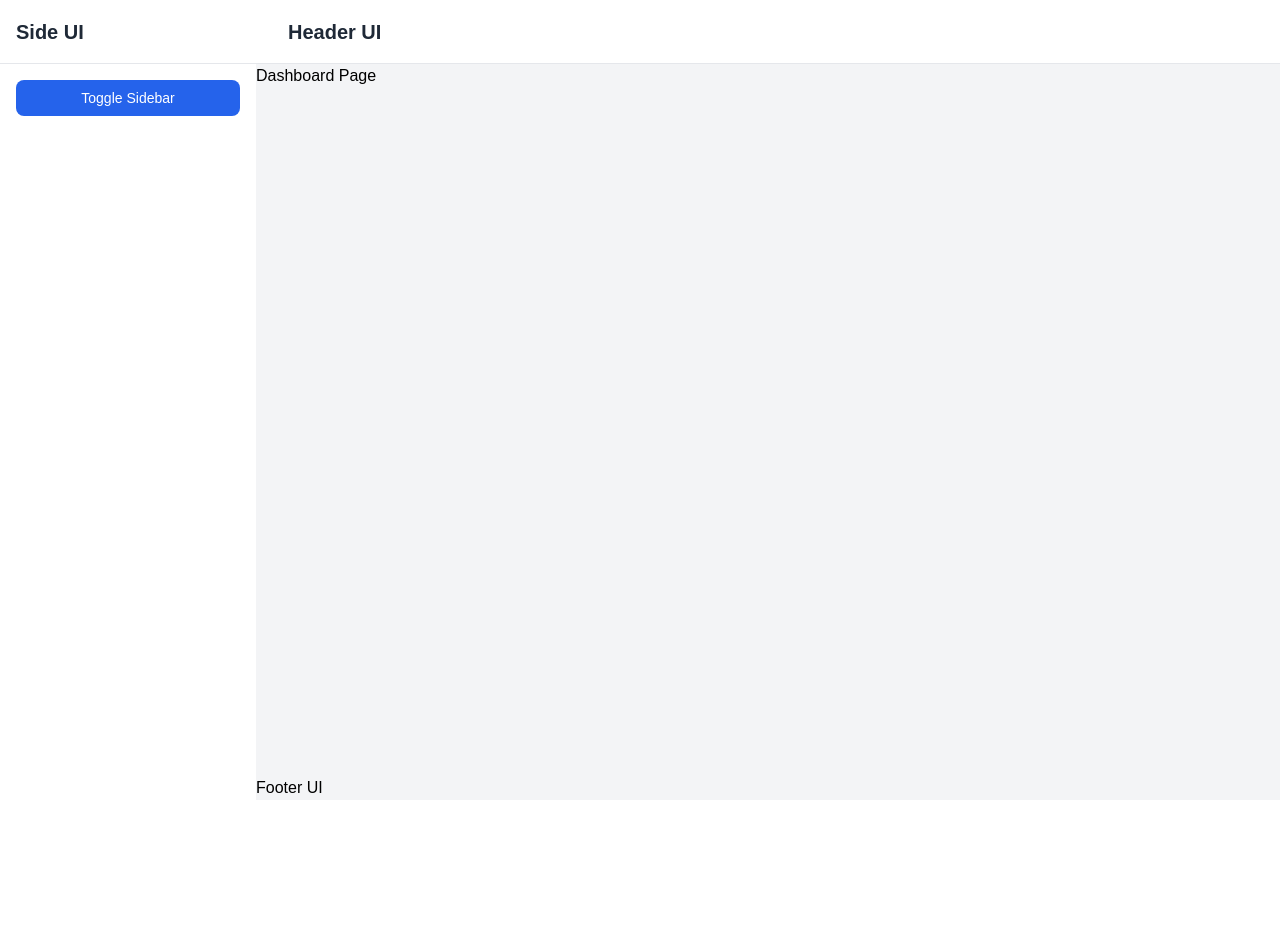
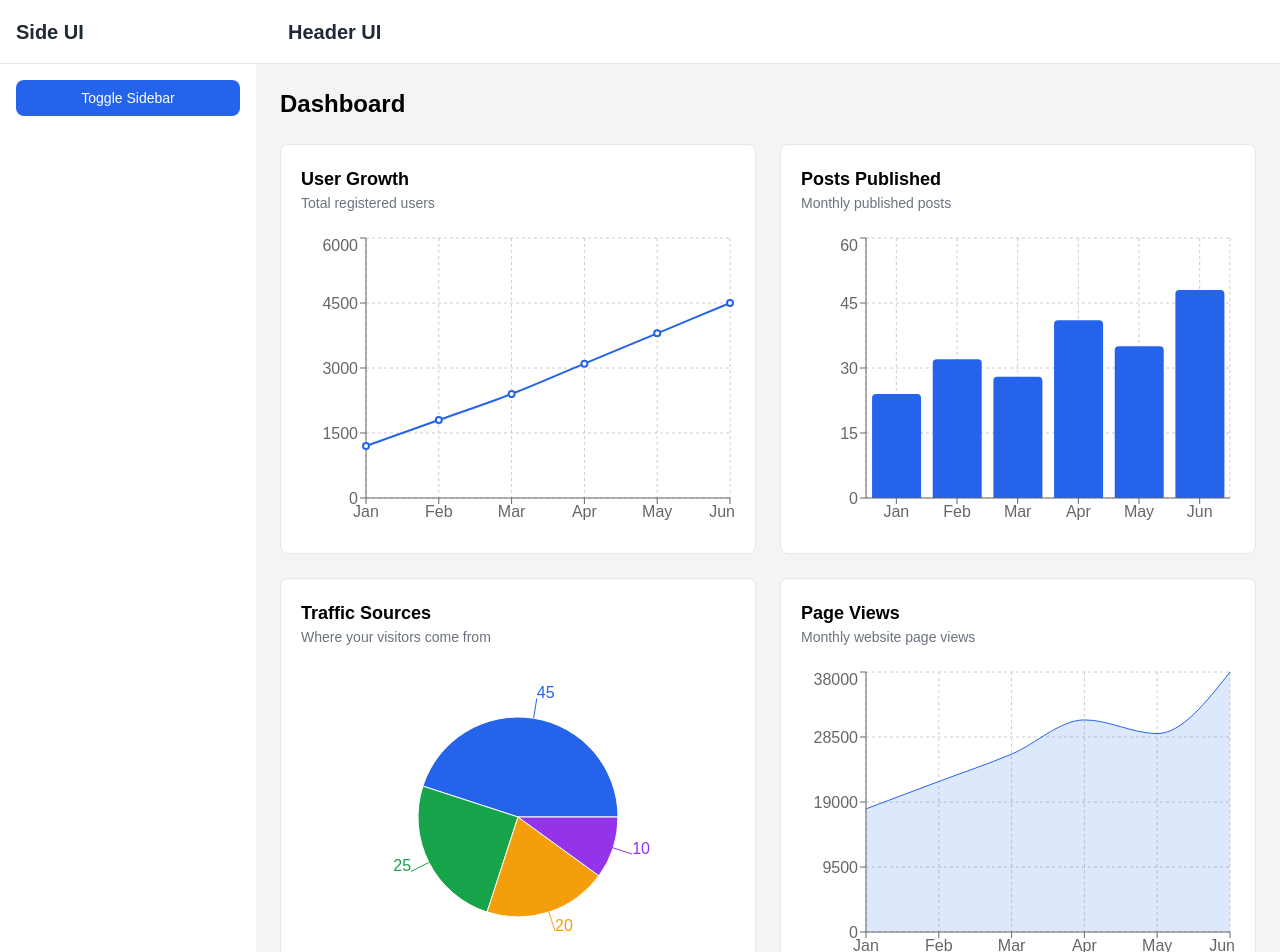
Before and after one commit to khalidsheikhs/react-app, a React (Vite) app: page /dashboard in a window 1280 px wide. Shown: the top 952 px of the page. Before the commit the page ends 800 px from the top, so only its background shows below. Built offline with nearby package versions, Linux system fonts and the light colour scheme.

Commit message:
Multiple changes

```diff
--- a/package.json
+++ b/package.json
@@ -14,7 +14,8 @@
     "react": "^19.2.8",
     "react-dom": "^19.2.8",
     "react-redux": "^9.3.0",
-    "react-router-dom": "^7.18.4"
+    "react-router-dom": "^7.18.4",
+    "recharts": "^3.10.1"
   },
   "devDependencies": {
     "@eslint/js": "^10.0.1",
--- /dev/null
+++ b/src/features/auth/services/authService.ts
@@ -0,0 +1,21 @@
+import type { LoginRequest, LoginResponse } from "../types"
+
+export const login = async (
+  credentials: LoginRequest
+): Promise<LoginResponse> => {
+  const response = await fetch("https://be-cms.dev.foochia.io/api/Auth/login", {
+    method: "POST",
+    headers: {
+      "Content-Type": "application/json",
+    },
+    body: JSON.stringify(credentials),
+  });
+
+  if (!response.ok) {
+    const error = await response.json().catch(() => null);
+
+    throw new Error(error?.message || "Invalid email or password");
+  }
+
+  return response.json()
+};
--- /dev/null
+++ b/src/features/auth/types.ts
@@ -0,0 +1,14 @@
+export type LoginRequest = {
+  email: string;
+  password: string;
+};
+
+export type LoginResponse = {
+  id: number;
+  firstName: string;
+  lastName: string;
+  email: string;
+  accessToken: string;
+  refreshToken: string;
+  image: string;
+};
--- a/src/features/users/components/UserList.tsx
+++ b/src/features/users/components/UserList.tsx
@@ -1,5 +1,5 @@
 import type { User } from "../types"
-import Button from "../../../components/ui/Button"
+import Button from "@/components/ui/Button"
 // import { useState } from "react"
 
 type UserListProps = {
--- a/src/layouts/AdminLayout.tsx
+++ b/src/layouts/AdminLayout.tsx
@@ -11,7 +11,7 @@ function AdminLayout() {
       <div className="flex min-h-screen min-w-0 flex-1 flex-col">
         <Header />
 
-        <main className="flex-1 min-w-0">
+        <main className="flex-1 min-w-0 p-6">
           <Outlet />
         </main>
 
--- a/src/layouts/components/Footer.tsx
+++ b/src/layouts/components/Footer.tsx
@@ -1,8 +1,8 @@
 function Footer() {
   return (
-    <>
-      <h2>Footer UI</h2>
-    </>
+    <footer className="py-4 text-center text-xs text-gray-400">
+      Created by Khalid Saeed
+    </footer>
   )
 }
 
--- a/src/layouts/components/Header.tsx
+++ b/src/layouts/components/Header.tsx
@@ -1,5 +1,5 @@
-import { useAppDispatch } from "../../app/store/hooks"
-import { openMobileSidebar } from "../../app/store/slices/sidebar"
+import { useAppDispatch } from "@/app/store/hooks"
+import { openMobileSidebar } from "@/app/store/slices/sidebar"
 
 function Header() {
   const dispatch = useAppDispatch();
--- a/src/layouts/components/Sidebar.tsx
+++ b/src/layouts/components/Sidebar.tsx
@@ -1,12 +1,12 @@
 import {
   useAppDispatch,
   useAppSelector,
-} from "../../app/store/hooks"
+} from "@/app/store/hooks"
 
 import {
   toggleSidebar,
   closeMobileSidebar,
-} from "../../app/store/slices/sidebar"
+} from "@/app/store/slices/sidebar"
 
 function Sidebar() {
   const dispatch = useAppDispatch()
--- a/src/pages/DashboardPage.tsx
+++ b/src/pages/DashboardPage.tsx
@@ -1,9 +1,167 @@
-function DashboardPage() {
+import {
+  LineChart,
+  Line,
+  BarChart,
+  Bar,
+  AreaChart,
+  Area,
+  PieChart,
+  Pie,
+  Cell,
+  XAxis,
+  YAxis,
+  CartesianGrid,
+  Tooltip,
+  ResponsiveContainer,
+} from "recharts";
+
+const userData = [
+  { month: "Jan", users: 1200 },
+  { month: "Feb", users: 1800 },
+  { month: "Mar", users: 2400 },
+  { month: "Apr", users: 3100 },
+  { month: "May", users: 3800 },
+  { month: "Jun", users: 4500 },
+];
+
+const postsData = [
+  { month: "Jan", posts: 24 },
+  { month: "Feb", posts: 32 },
+  { month: "Mar", posts: 28 },
+  { month: "Apr", posts: 41 },
+  { month: "May", posts: 35 },
+  { month: "Jun", posts: 48 },
+];
+
+const trafficData = [
+  { name: "Google", value: 45 },
+  { name: "Direct", value: 25 },
+  { name: "Social", value: 20 },
+  { name: "Referral", value: 10 },
+];
+
+const pageViewsData = [
+  { month: "Jan", views: 18000 },
+  { month: "Feb", views: 22000 },
+  { month: "Mar", views: 26000 },
+  { month: "Apr", views: 31000 },
+  { month: "May", views: 29000 },
+  { month: "Jun", views: 38000 },
+];
+
+const COLORS = ["#2563eb", "#16a34a", "#f59e0b", "#9333ea"];
+
+export default function Dashboard() {
   return (
     <>
-      <h2>Dashboard Page</h2>
+      <h2 className="mb-6 text-2xl font-semibold">Dashboard</h2>
+
+      <div className="grid grid-cols-1 gap-6 lg:grid-cols-2">
+
+        {/* User Growth */}
+        <div className="rounded-lg border bg-white p-5">
+          <h3 className="text-lg font-semibold">User Growth</h3>
+          <p className="mb-5 text-sm text-gray-500">
+            Total registered users
+          </p>
+
+          <ResponsiveContainer width="100%" height={300}>
+            <LineChart data={userData}>
+              <CartesianGrid strokeDasharray="3 3" />
+              <XAxis dataKey="month" />
+              <YAxis />
+              <Tooltip />
+
+              <Line
+                type="monotone"
+                dataKey="users"
+                stroke="#2563eb"
+                strokeWidth={2}
+              />
+            </LineChart>
+          </ResponsiveContainer>
+        </div>
+
+        {/* Posts Published */}
+        <div className="rounded-lg border bg-white p-5">
+          <h3 className="text-lg font-semibold">Posts Published</h3>
+          <p className="mb-5 text-sm text-gray-500">
+            Monthly published posts
+          </p>
+
+          <ResponsiveContainer width="100%" height={300}>
+            <BarChart data={postsData}>
+              <CartesianGrid strokeDasharray="3 3" />
+              <XAxis dataKey="month" />
+              <YAxis />
+              <Tooltip />
+
+              <Bar
+                dataKey="posts"
+                fill="#2563eb"
+                radius={[4, 4, 0, 0]}
+              />
+            </BarChart>
+          </ResponsiveContainer>
+        </div>
+
+        {/* Traffic Sources */}
+        <div className="rounded-lg border bg-white p-5">
+          <h3 className="text-lg font-semibold">Traffic Sources</h3>
+          <p className="mb-5 text-sm text-gray-500">
+            Where your visitors come from
+          </p>
+
+          <ResponsiveContainer width="100%" height={300}>
+            <PieChart>
+              <Pie
+                data={trafficData}
+                dataKey="value"
+                nameKey="name"
+                cx="50%"
+                cy="50%"
+                outerRadius={100}
+                label
+              >
+                {trafficData.map((entry, index) => (
+                  <Cell
+                    key={entry.name}
+                    fill={COLORS[index % COLORS.length]}
+                  />
+                ))}
+              </Pie>
+
+              <Tooltip />
+            </PieChart>
+          </ResponsiveContainer>
+        </div>
+
+        {/* Page Views */}
+        <div className="rounded-lg border bg-white p-5">
+          <h3 className="text-lg font-semibold">Page Views</h3>
+          <p className="mb-5 text-sm text-gray-500">
+            Monthly website page views
+          </p>
+
+          <ResponsiveContainer width="100%" height={300}>
+            <AreaChart data={pageViewsData}>
+              <CartesianGrid strokeDasharray="3 3" />
+              <XAxis dataKey="month" />
+              <YAxis />
+              <Tooltip />
+
+              <Area
+                type="monotone"
+                dataKey="views"
+                stroke="#2563eb"
+                fill="#2563eb"
+                fillOpacity={0.15}
+              />
+            </AreaChart>
+          </ResponsiveContainer>
+        </div>
+
+      </div>
     </>
-  )
+  );
 }
-
-export default DashboardPage
```
Also changed, not shown: src/app/router/routes.tsx (+8 -8 lines), src/pages/auth/LoginPage.tsx (+113 -7 lines), 1 other file (tests, documents, lock files or other folders).
